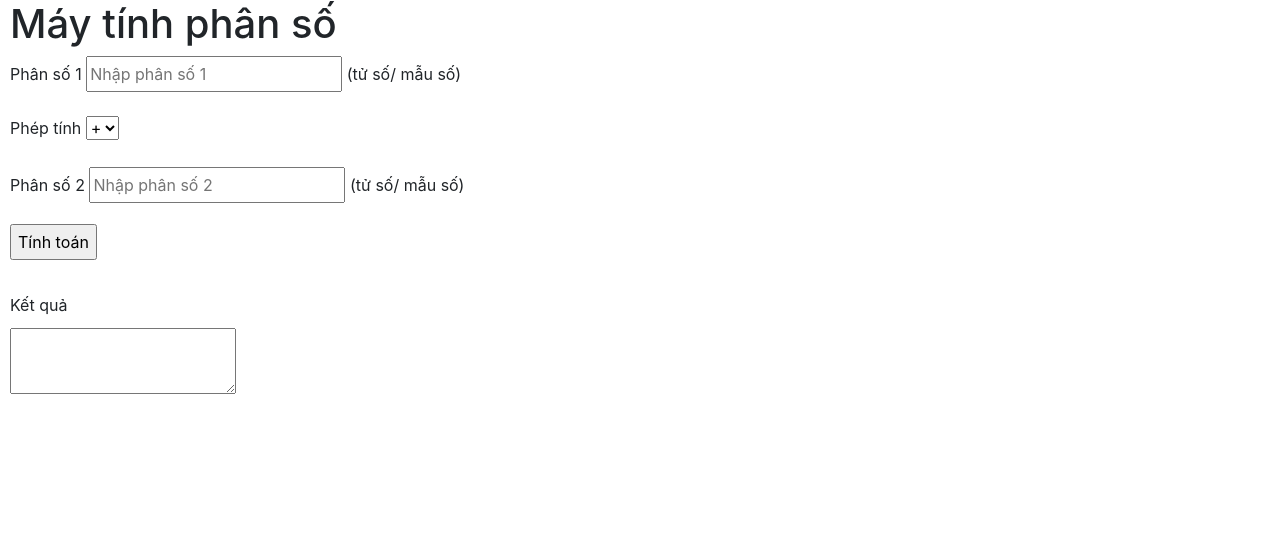
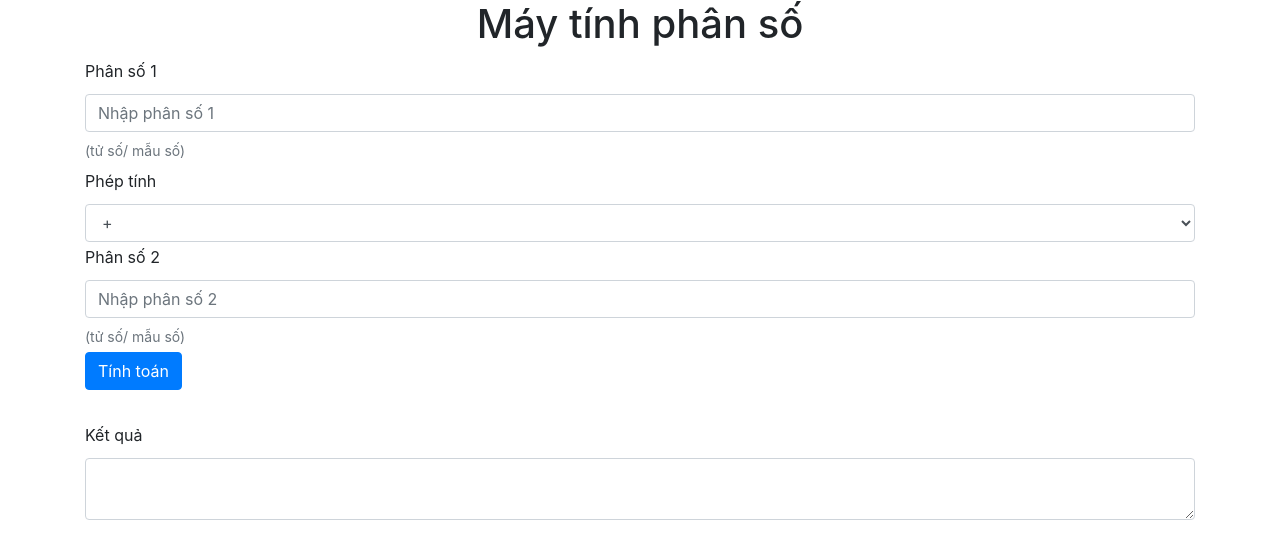
Before and after one commit to 1659009/JS_trainning, a plain HTML site: page index.html in a window 1280 px wide. Drawn offline with nearby package versions, Linux system fonts and the light colour scheme.

Commit message:
last change

```diff
--- a/css/style.css
+++ b/css/style.css
@@ -1,16 +1,9 @@
 body
 {
 	line-height: 30px;
-	margin-left: 10px;
 }
 
-.input
+h1
 {
-	padding-right: 3px;
+	text-align: center;
 }
-
-.textarea
-{
-	height: 100px;
-	width: 200px;
-}
--- a/index.html
+++ b/index.html
@@ -6,36 +6,35 @@
     <link rel="stylesheet" type="text/css" href="css/style.css">
 	<title>May tinh phan so</title>
 </head>
-<body>
+<body class="container">
 	<script src="js/phanso_script.js" type="text/javascript" charset="utf-8" async defer></script>
 	<h1>Máy tính phân số</h1>
-	<form>
-	  <div class="form-group">
-	    <label>Phân số 1</label>
-		<input type="text" name="input1" id="i1" placeholder="Nhập phân số 1"> (tử số/ mẫu số)
-	  </div>
-	  <div class="form-group">
-	    <label>Phép tính</label>
-	    <select name="operator" id="ope">
+	 	<div>
+		  	<label>Phân số 1</label> <br>
+			<input type="text" class="form-control" id="i1" placeholder="Nhập phân số 1">
+			<small class="form-text text-muted">(tử số/ mẫu số)</small>
+	 	 </div>
+	  	<div>
+		    <label>Phép tính</label>
+		    <select name="operator" id="ope" class="form-control">
 				<option value="plus">+</option>
 				<option value="minus">-</option>}
 				<option value="multiply">*</option>}
 				<option value="divide">/</option>}
 			</select>
+	 	 </div>
+	   <div>
+	    <label>Phân số 2</label>
+		<input type="text" class="form-control" id="i2" placeholder="Nhập phân số 2">
+		<small class="form-text text-muted">(tử số/ mẫu số)</small>
 	  </div>
-	   <div class="form-group">
-	    <label>Phân số 2</label>
-		<input type="text" name="input2" id="i2" placeholder="Nhập phân số 2"> (tử số/ mẫu số)
-	  </div>
-	  <div><input type="button" onclick="calculate()" value="Tính toán" ></div>
+	  <div><input type="button" onclick="calculate()" value="Tính toán" class="btn btn-primary"></div>
 	  <br>
-	  <div class="form-group">
+	  <div>
 	    <label>Kết quả</label>
 	    <br>
-	  	<textarea id="rs"></textarea>
+	  	<textarea id="rs" class="form-control"></textarea>
   </div>
-</form>
-
 	<script src="../../js/jquery-3.2.1.min.js"></script>
     <script src="../../js/popper.min.js"></script>
     <script src="../../js/bootstrap.min.js"></script>
```
